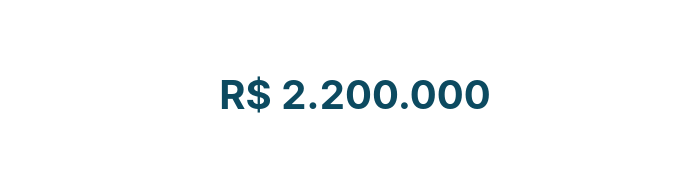
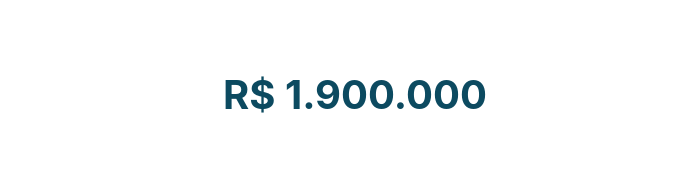
Before and after one commit to cesarcross/imoveis, a Next.js app: page /prediocomercial in a window 1280 px wide. Shown: the part 1841-2010 px from the top of the page, without its empty margins (285-971 px from the left). Built offline with nearby package versions, Linux system fonts and the light colour scheme.

Commit message:
adjust price

```diff
--- a/pages/_app.js
+++ b/pages/_app.js
@@ -8,7 +8,7 @@ function MyApp({ Component, pageProps }) {
   return (
     <>
       <Navbar />
-      <ToastContainer />
+      <ToastContainer style={{ fontSize: '1.5rem' }} />
       <Component {...pageProps} />
       <Contato />
     </>
--- a/pages/prediocomercial/index.js
+++ b/pages/prediocomercial/index.js
@@ -253,7 +253,7 @@ const Aguas = () => {
         </IconContext.Provider>
       </div>
       <div className={styles.price}>
-        <p>R$ 2.200.000</p>
+        <p>R$ 1.900.000</p>
       </div>
     </div>
   );
```
